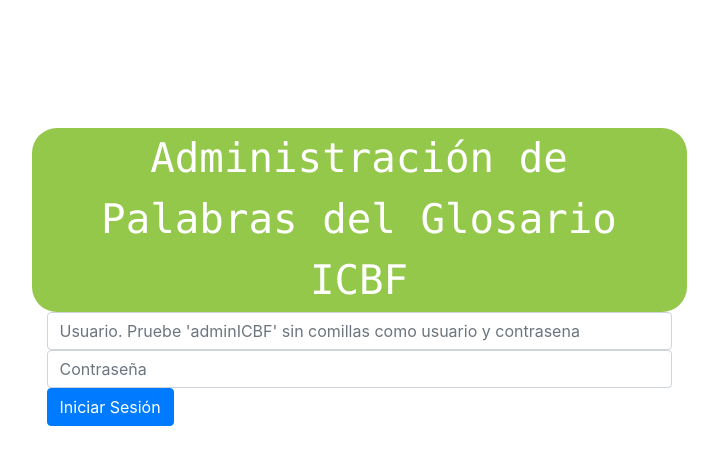
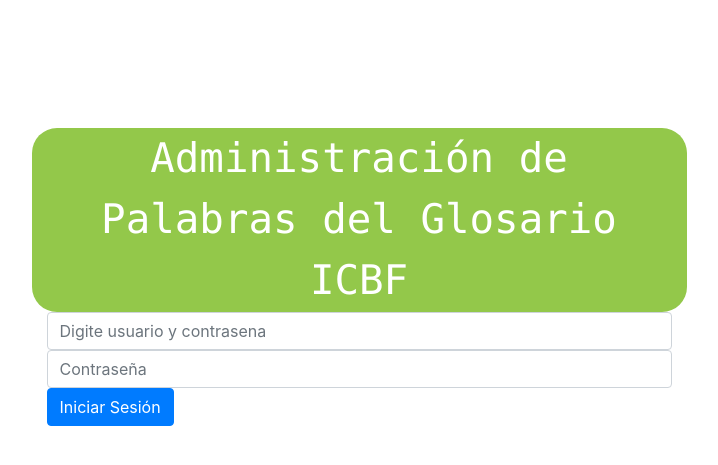
Before and after one commit to didiermorantes/glosarioICBF, a PHP site: page /editar.php in a window 1280 px wide. Shown: the top 465 px of the page, without its empty margins (281-999 px from the left). Run offline with PHP 8.4, Linux system fonts and the light colour scheme.

Commit message:
cambio mensaje editar palabras

```diff
--- a/editar.php
+++ b/editar.php
@@ -84,7 +84,7 @@ echo '
 <div class="row">
     <div class="col-sm-3"></div>
     <div class="col-sm-6">
-        <input type="text" class="form-control" name="nnombre" placeholder="Usuario. Pruebe \'adminICBF\' sin comillas como usuario y contrasena" />
+        <input type="text" class="form-control" name="nnombre" placeholder="Digite usuario y contrasena" />
     </div>
     <div class="col-sm-3"></div>
 </div>
```
